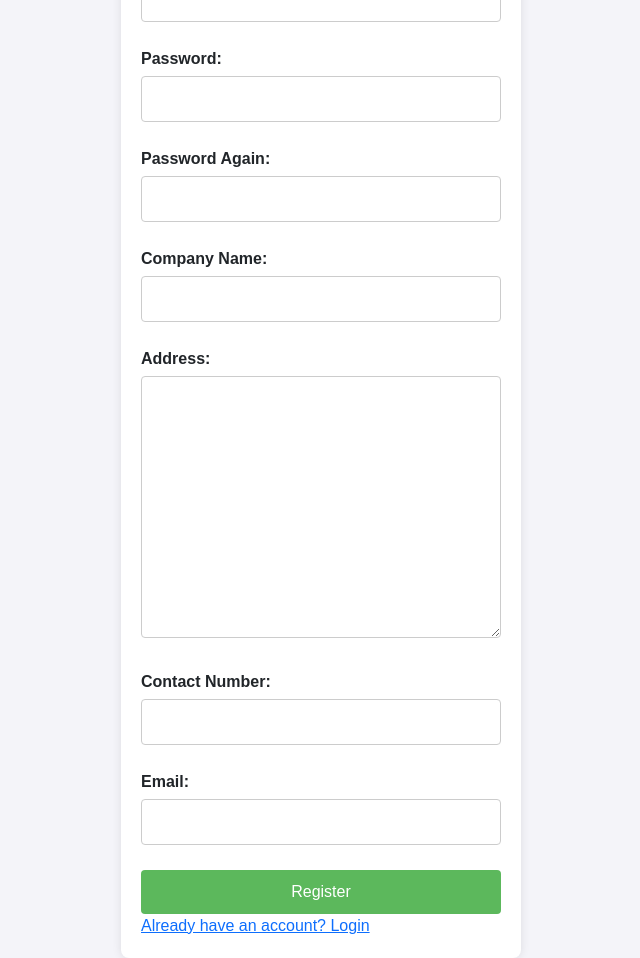
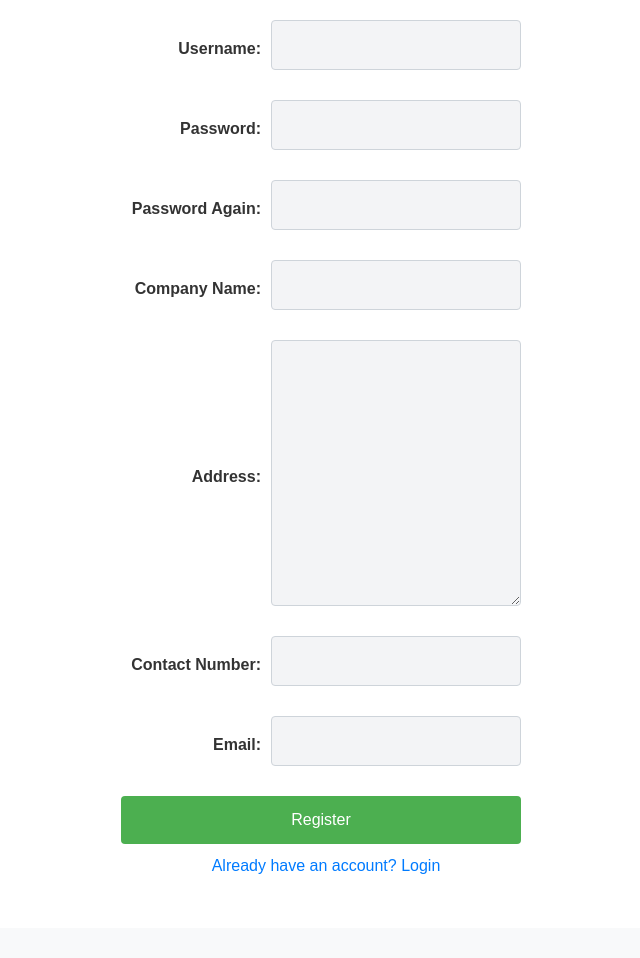
Before and after one commit to Bitlaa1/ProcurementProj, a Django app: page /procurement/register/ in a window 1280 px wide. Shown: the whole page, without its empty margins (319-959 px from the left). After the commit the page ends 874 px from the top, so only its background shows below. Run offline with Django 4.2, Linux system fonts and the light colour scheme.

Commit message:
Add files via upload

```diff
--- a/ProcurementProj/static/css/register.css
+++ b/ProcurementProj/static/css/register.css
@@ -1,6 +1,6 @@
 body {
-    font-family: Arial, sans-serif;
-    background-color: #f4f4f9;
+    font-family: 'Arial', sans-serif;
+    background-color: #f8f9fa;
     display: flex;
     justify-content: center;
     align-items: center;
@@ -9,57 +9,115 @@ body {
 }
 
 .container {
-    background: #fff;
-    padding: 20px;
+    display: flex;
+    justify-content: center;
+    align-items: center;
+    flex-direction: column;
+    background: #ffffff;
+    padding: 30px;
     border-radius: 8px;
-    box-shadow: 0 0 10px rgba(0, 0, 0, 0.1);
+    box-shadow: 0 0 20px rgba(0, 0, 0, 0.1);
     width: 100%;
-    max-width: 400px;
+    max-width: 800px;
     box-sizing: border-box;
 }
 
-h2 {
+.left-section {
+    flex: 1;
+    padding: 20px;
+    background-color: #4CAF50;
+    border-radius: 8px 0 0 8px;
+    color: #ffffff;
     text-align: center;
-    color: #333;
+    display: flex;
+    justify-content: center;
+    align-items: center;
+}
+
+.left-section h2 {
+    margin-bottom: 20px;
+}
+
+.right-section {
+    flex: 1;
+    padding: 20px;
+    background-color: #ffffff;
+    border-radius: 0 8px 8px 0;
+    display: flex;
+    flex-direction: column;
+    align-items: stretch;
 }
 
 form {
-    display: flex;
-    flex-direction: column;
+    width: 100%;
+    max-width: 400px;
 }
 
 form p {
     margin-bottom: 15px;
+    display: flex;
+    align-items: center;
 }
 
 label {
     font-weight: bold;
-    margin-bottom: 5px;
-    display: block;
+    margin-bottom: 8px;
+    width: 150px;
+    text-align: right;
+    padding-right: 10px;
+    color: #333333;
 }
 
 input[type="text"],
 input[type="password"],
 input[type="email"],
 textarea {
-    width: 100%;
-    padding: 10px;
-    margin-bottom: 10px;
-    border: 1px solid #ccc;
+    flex: 1;
+    padding: 12px;
+    margin-bottom: 15px;
+    border: 1px solid #ced4da;
     border-radius: 4px;
     box-sizing: border-box;
+    font-size: 16px;
+    background-color: #f3f4f6;
+    transition: border-color 0.2s ease-in-out;
+}
+
+input[type="text"]:focus,
+input[type="password"]:focus,
+input[type="email"]:focus,
+textarea:focus {
+    border-color: #4CAF50;
 }
 
 button {
-    padding: 10px;
+    padding: 12px;
     border: none;
     border-radius: 4px;
-    background-color: #5cb85c;
-    color: white;
+    background-color: #4CAF50;
+    color: #ffffff;
     font-size: 16px;
     cursor: pointer;
+    transition: background-color 0.3s ease;
+    width: 100%;
 }
 
 button:hover {
-    background-color: #4cae4c;
+    background-color: #45a049;
 }
+
+.links {
+    text-align: center;
+    margin-top: 10px;
+}
+
+.links a {
+    color: #007bff;
+    text-decoration: none;
+    margin-left: 10px;
+}
+
+.links a:hover {
+    text-decoration: underline;
+    color: #0056b3;
+}
```
Also changed, not shown: ProcurementProj/static/css/forget_password.css (added, +65 -0 lines), ProcurementProj/static/css/login.css (+50 -22 lines).
